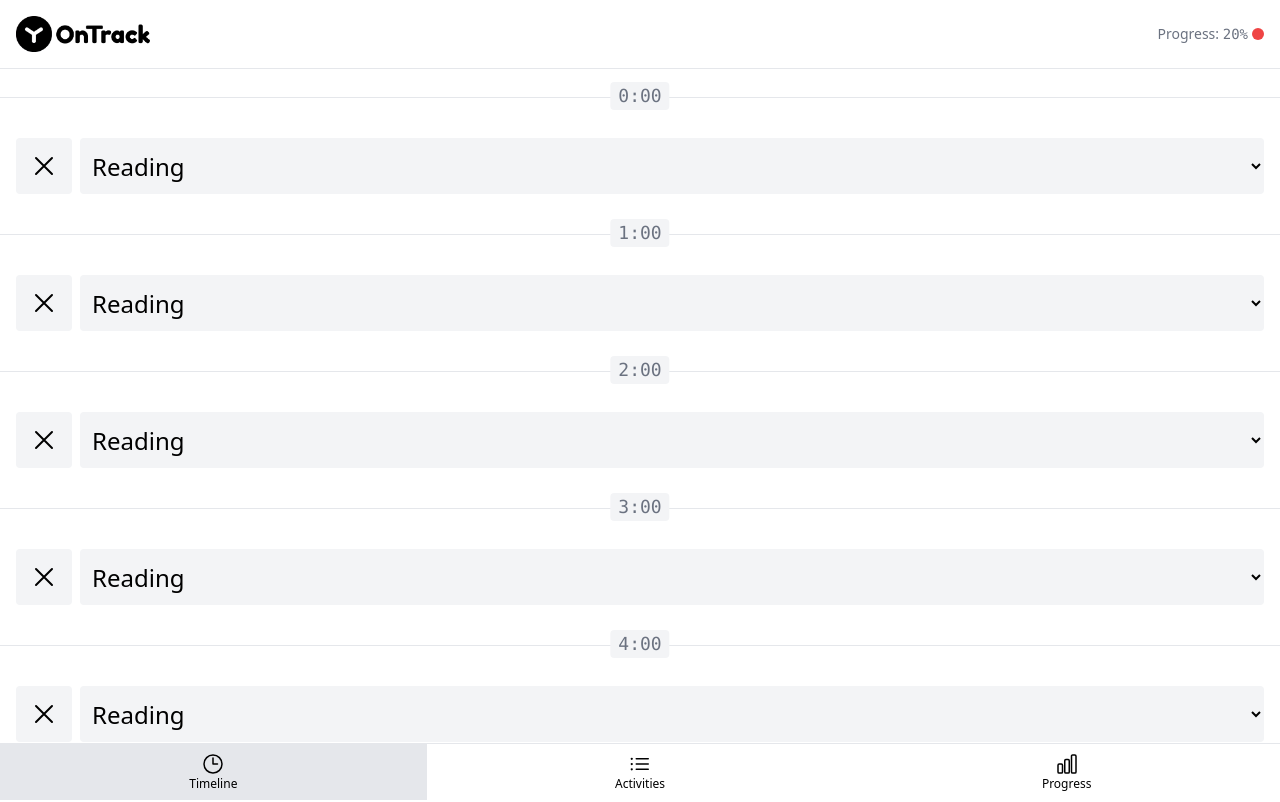
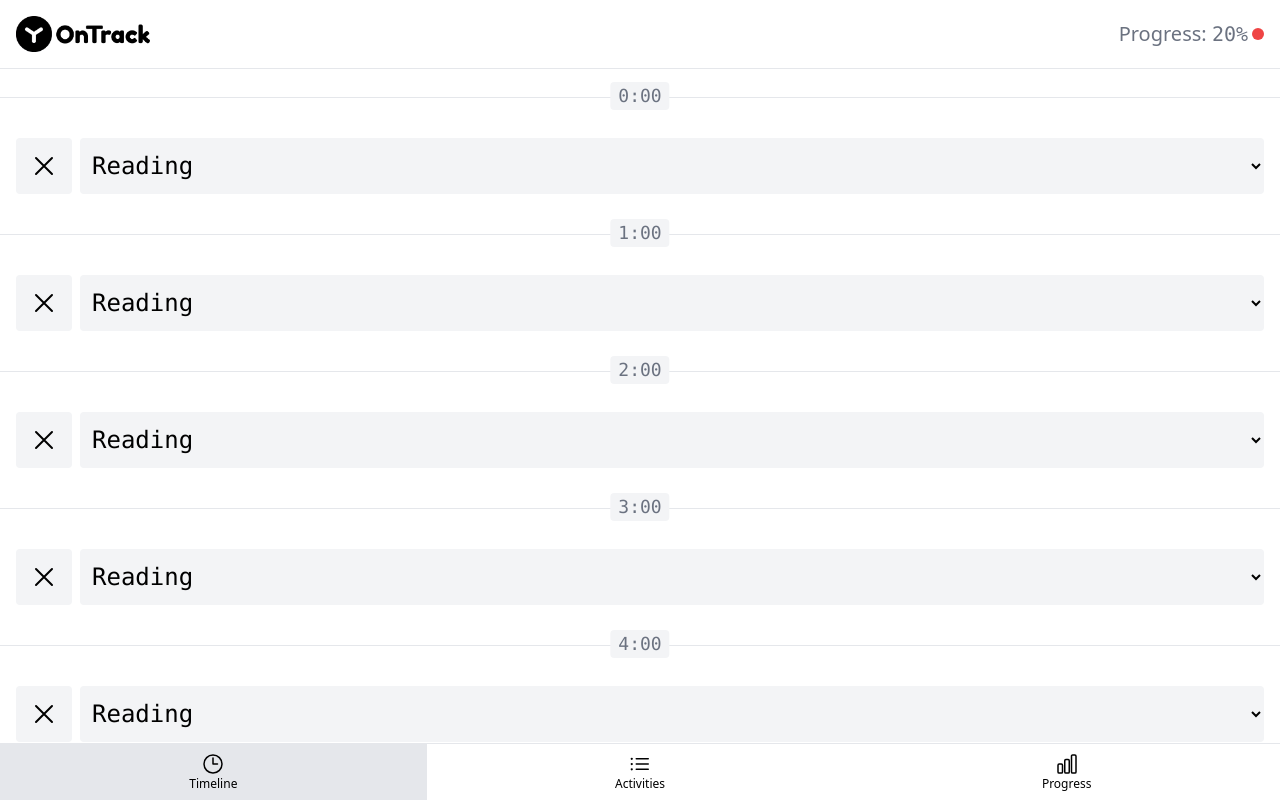
Before and after one commit to anlapaev/ontrack, a Vue app: page /#timeline in a window 1280 px wide. Shown: the top 802 px of the page. Built offline with nearby package versions, Linux system fonts and the light colour scheme.

Commit message:
19. Validation of external properties

```diff
--- a/src/components/BaseSelect.vue
+++ b/src/components/BaseSelect.vue
@@ -10,7 +10,10 @@ defineProps({
     },
     options: {
         type: Array,
-        required: true
+        required: true,
+        validator(options) {
+            return options.every(({ value, label }) => typeof value === 'number' && typeof label === 'string')
+        }
     },
     placeholder: {
         type: String,
@@ -24,7 +27,7 @@ defineProps({
         <BaseButton>
             <XMarkIcon class="h-8" />
         </BaseButton>
-        <select class="trancate w-full rounded bg-gray-100 px-2 py-1 text-2xl">
+        <select class="trancate w-full rounded bg-gray-100 px-2 py-1 text-2xl font-mono">
             <option selected disabled value="">{{ placeholder }}</option>
             <option
                 v-for="{ value, label } in options"
--- a/src/components/TheHeaderProgress.vue
+++ b/src/components/TheHeaderProgress.vue
@@ -1,16 +1,16 @@
 <script setup>
 import { CheckCircleIcon } from '@heroicons/vue/24/solid'
-import { PAGE_PROGRESS } from '@/constans';
+import { PAGE_PROGRESS } from '@/constans'
 </script>
 
 <template>
     <a :href="`#${PAGE_PROGRESS}`" class="text-sm font-medium text-gray-500">
-        <div v-if="false" class="flex items-center gap-1">
+        <div v-if="false" class="flex items-center gap-1 text-xl">
             Day complete!
             <CheckCircleIcon class="h-7 text-green-500" />
         </div>
         <div v-else class="flex items-center gap-1">
-            <div>Progress: <span class="font-mono">20%</span></div>
+            <div class="text-xl">Progress: <span class="font-mono">20%</span></div>
             <div class="h-3 w-3 rounded-full bg-red-500"></div>
         </div>
     </a>
--- a/src/components/TheNav.vue
+++ b/src/components/TheNav.vue
@@ -1,18 +1,19 @@
 <script setup>
-import { NAV_ITEMS } from '@/constans';
+import { NAV_ITEMS } from '@/constans'
 
 import NavItem from '@/components/NavItem.vue'
 
 defineProps({
     currentPage: {
         type: String,
-        required: true
+        required: true,
+        validator(currentPage) {
+            return Object.keys(NAV_ITEMS).includes(currentPage)
+        }
     }
 })
 
 const emit = defineEmits(['navigate'])
-
-
 </script>
 
 <template>
--- a/src/components/TimelineItem.vue
+++ b/src/components/TimelineItem.vue
@@ -1,11 +1,15 @@
 <script setup>
-
 import BaseSelect from '@/components/BaseSelect.vue'
+import { HOURS_IN_DAY } from '@/constans';
 
 const props = defineProps({
     timelineItem: {
         type: Object,
-        required: true
+        required: true,
+
+        validator({ hour }) {
+            return typeof hour === 'number' && hour >= 0 && hour <= HOURS_IN_DAY
+        }
     }
 })
 
@@ -19,7 +23,7 @@ const hourLinkClasses = [
 const options = [
     { value: 1, label: 'Coding' },
     { value: 2, label: 'Reading' },
-    { value: 3, label: 'Training' },
+    { value: 3, label: 'Training' }
 ]
 
 const selectedActivityId = 2
--- a/src/pages/TheTimeline.vue
+++ b/src/pages/TheTimeline.vue
@@ -1,10 +1,14 @@
 <script setup>
 import TimelineItem from '@/components/TimelineItem.vue'
+import { HOURS_IN_DAY } from '@/constans';
 
 defineProps({
     timelineItems: {
         type: Array,
-        required: true
+        required: true,
+        validator(timelineItems) {
+            return timelineItems.every(({ hour }) => typeof hour === 'number'&& hour >= 0 && hour <= HOURS_IN_DAY)
+        }
     }
 })
 </script>
```
